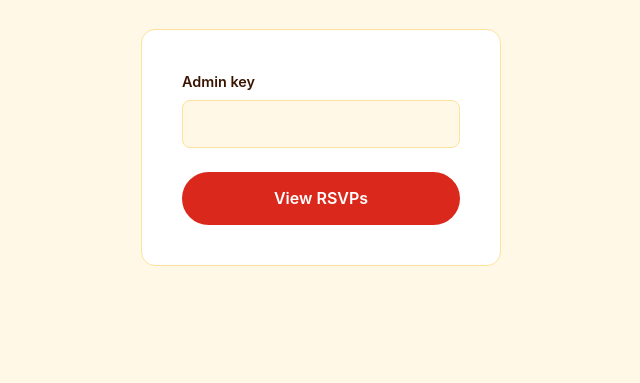
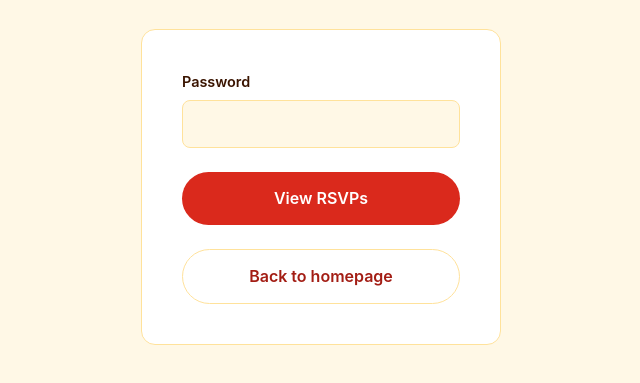
Before and after one commit to GitLaurence/rylee-bree-invitation, a website: page admin.html in a window 1280 px wide. Shown: the part 131-514 px from the top of the page, without its empty margins (319-959 px from the left). Drawn offline with Linux system fonts and the light colour scheme.

Commit message:
Admin page: rename 'admin key' label to 'Password', add back-to-homepage button

```diff
--- a/admin.html
+++ b/admin.html
@@ -21,11 +21,12 @@
 
       <form class="admin-login" id="login-form">
         <div class="field">
-          <label for="admin-key">Admin key</label>
+          <label for="admin-key">Password</label>
           <input type="password" id="admin-key" name="admin-key" autocomplete="off" required />
         </div>
         <button type="submit" class="button">View RSVPs</button>
         <div class="form-message" id="login-message" role="alert"></div>
+        <a href="index.html" class="button button--secondary admin-home-link">Back to homepage</a>
       </form>
 
       <div class="admin-panel" id="admin-panel" hidden>
@@ -34,6 +35,7 @@
         <div class="admin-actions">
           <button type="button" class="button button--secondary" id="refresh-button">Refresh</button>
           <button type="button" class="button button--secondary" id="logout-button">Log out</button>
+          <a href="index.html" class="button button--secondary admin-home-link">Back to homepage</a>
         </div>
 
         <div class="admin-table-wrap">
--- a/css/admin.css
+++ b/css/admin.css
@@ -46,6 +46,12 @@
   background: var(--color-bg);
 }
 
+.admin-home-link {
+  display: inline-block;
+  text-align: center;
+  text-decoration: none;
+}
+
 .admin-table-wrap {
   overflow-x: auto;
   background: var(--color-surface);
--- a/js/admin.js
+++ b/js/admin.js
@@ -75,7 +75,7 @@ async function tryLogin(key) {
     sessionStorage.setItem(KEY_STORAGE, key);
   } catch (err) {
     sessionStorage.removeItem(KEY_STORAGE);
-    showLoginError(err.message === 'Unauthorized' ? 'Incorrect admin key.' : err.message);
+    showLoginError(err.message === 'Unauthorized' ? 'Incorrect password.' : err.message);
   }
 }
 
```
